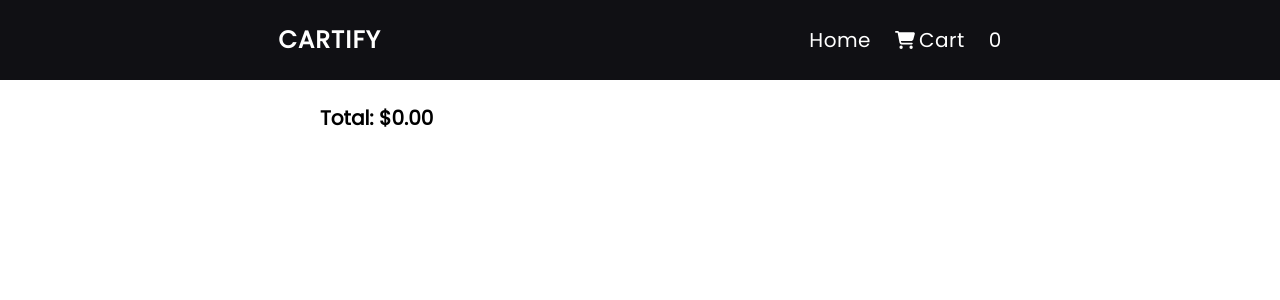
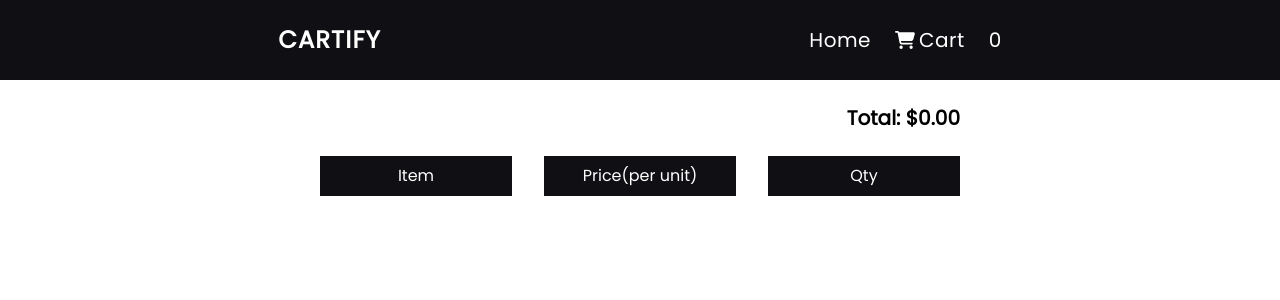
Before and after one commit to GautamRaj-12/cartify, a Next.js app: page /cart in a window 1280 px wide. Shown: the top 300 px of the page. Built offline with nearby package versions, Linux system fonts and the light colour scheme.

Commit message:
Style cart page

```diff
--- a/src/app/cart/page.tsx
+++ b/src/app/cart/page.tsx
@@ -7,6 +7,7 @@ import {
   updateItemQuantity,
   removeItem,
 } from "@/lib/features/cart/cartSlice";
+import { FaTrash } from "react-icons/fa6";
 
 const Cart = () => {
   const cartItems = useSelector((state: RootState) => state.cart.items);
@@ -27,25 +28,44 @@ const Cart = () => {
     <>
       <Header />
       <section className="w-1/2 mx-auto my-6">
+        <p className="text-xl font-bold mt-6 text-right mb-6">
+          Total: ${cartTotal.toFixed(2)}
+        </p>
+        <div className="grid grid-cols-3 gap-8 mb-4 items-center">
+          <div className="bg-[#101014]">
+            <p className="text-center text-white p-2 rounded-sm">Item</p>
+          </div>
+          <div className="bg-[#101014]">
+            <p className="text-center text-white p-2 rounded-sm">
+              Price(per unit)
+            </p>
+          </div>
+          <div className="bg-[#101014]">
+            <p className="text-center text-white p-2 rounded-sm">Qty</p>
+          </div>
+        </div>
         {cartItems.map((cartItem) => {
           return (
             <div
               key={cartItem.id}
-              className="grid grid-cols-5 gap-8 mb-4 items-center"
+              className="grid grid-cols-3 gap-8 mb-4 items-center"
             >
-              <div className="justify-self-end">
+              <div className="self-center justify-self-start flex justify-center items-center gap-6 p-1">
                 <img
                   src={cartItem.image}
                   alt={cartItem.title}
                   className="w-20 h-20"
                 />
-              </div>
-              <h1 className="content-center">
+                <h1 className="justify-self-start">
                   {cartItem.title.slice(0, 30) + "..."}
                 </h1>
-              <h2 className="content-center">${cartItem.price.toFixed(2)}</h2>
+              </div>
+              <h2 className="justify-self-center">
+                ${cartItem.price.toFixed(2)}
+              </h2>
+              <div className="justify-self-center flex gap-6">
                 <input
-                type="number"
+                  type="text"
                   value={cartItem.quantity}
                   min="1"
                   onChange={(e) =>
@@ -57,12 +77,12 @@ const Cart = () => {
                   onClick={() => handleRemoveItemClick(cartItem.id)}
                   className="text-red-600 hover:underline"
                 >
-                Remove Item
+                  <FaTrash />
                 </button>
+              </div>
             </div>
           );
         })}
-        <p className="text-xl font-bold mt-6">Total: ${cartTotal.toFixed(2)}</p>
       </section>
     </>
   );
```
Lines whose indentation alone changed are shown as unchanged.
